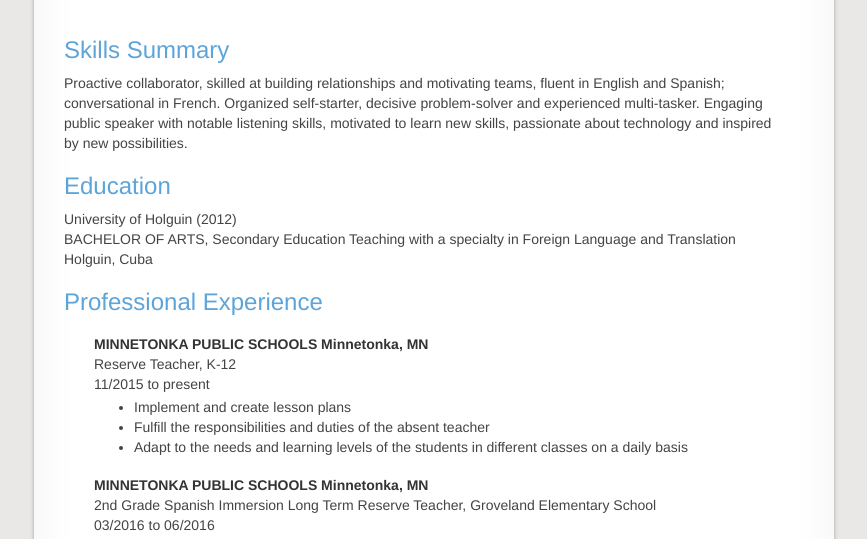
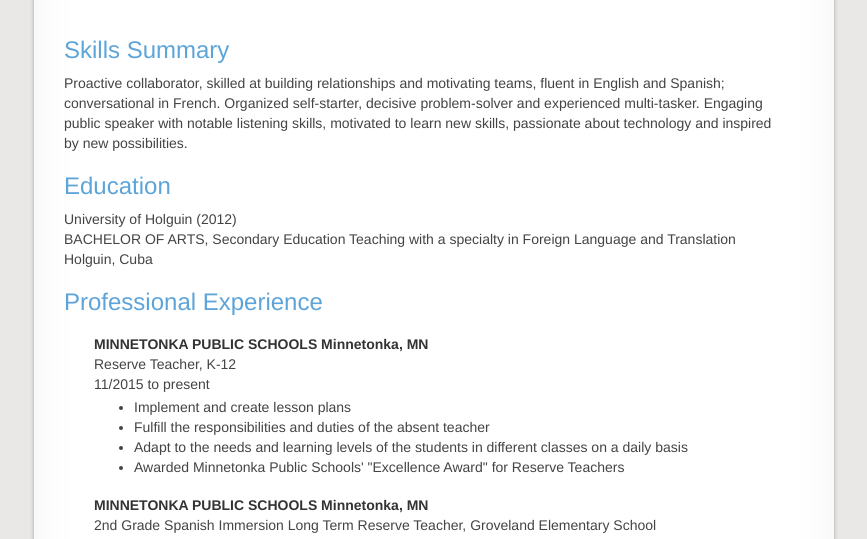
Before and after one commit to aleleyva10/leoleyva.github.io, a plain HTML site: page index.html in a window 1280 px wide. Shown: the part 183-722 px from the top of the page, without its empty margins (206-1073 px from the left). Drawn offline with nearby package versions, Linux system fonts and the light colour scheme.

Commit message:
Final changes

```diff
--- a/index.html
+++ b/index.html
@@ -72,6 +72,9 @@
                         </li>
                         <li>
                             Adapt to the needs and learning levels of the students in different classes on a daily basis
+                        </li>
+                        <li>
+                            Awarded Minnetonka Public Schools' "Excellence Award" for Reserve Teachers
                         </li>
 
                     </ul>
```
